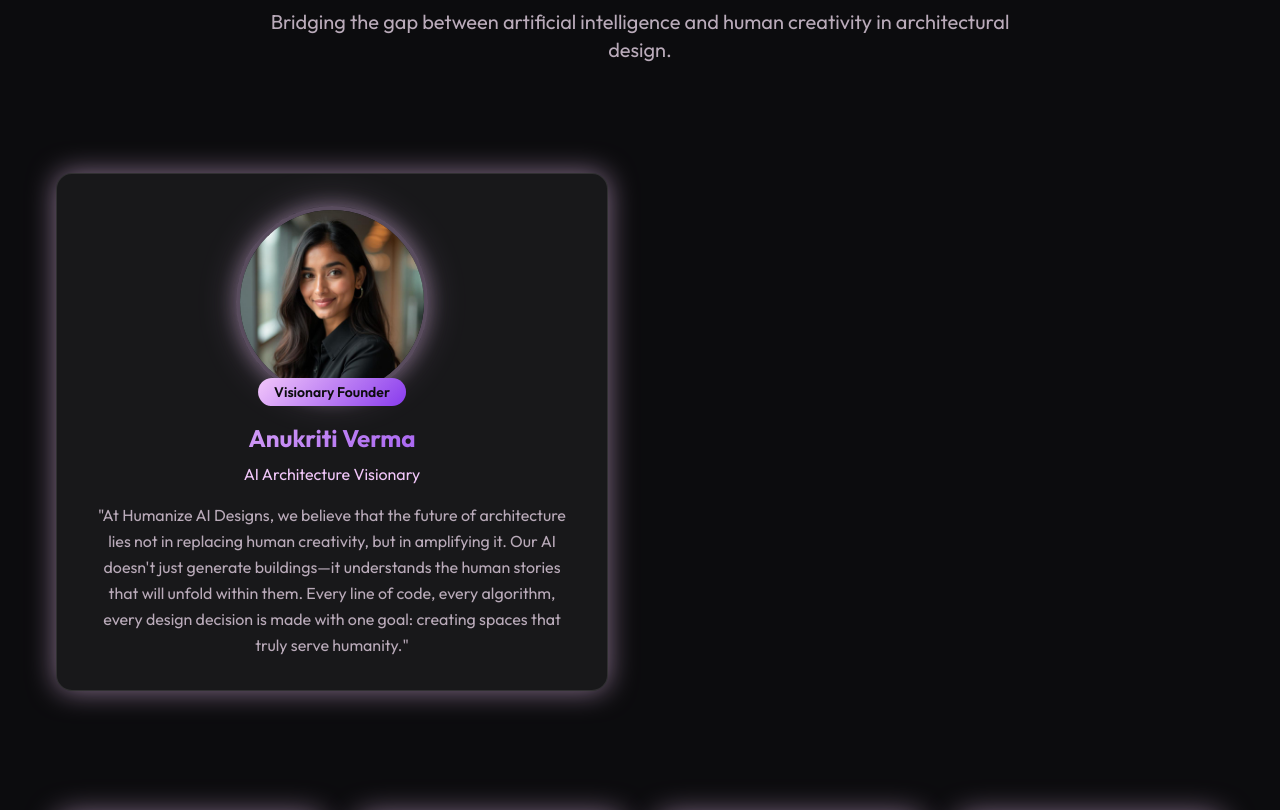
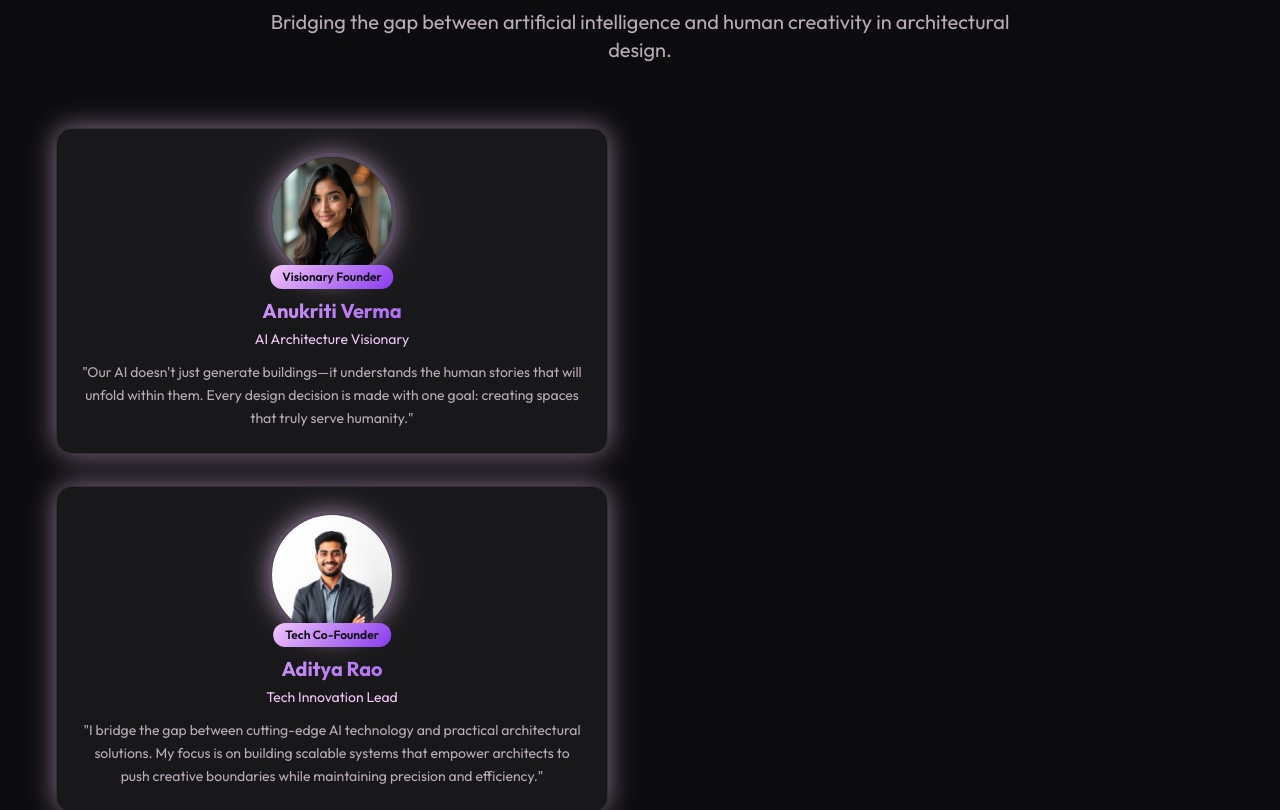
Before and after one commit to Adityarao19/ai-architectural-visions-fuse, a React (Vite) app: page / in a window 1280 px wide. Shown: the part 2120-2930 px from the top of the page. Built offline with nearby package versions, Linux system fonts and the light colour scheme.

Commit message:
Add Aditya Rao profile
Create a profile for Aditya Rao, the co-founder.

```diff
--- a/src/components/AboutSection.tsx
+++ b/src/components/AboutSection.tsx
@@ -1,6 +1,7 @@
 import { useState, useRef, useEffect } from 'react';
 import { Heart, Brain, Lightbulb, Users } from 'lucide-react';
 import founderImage from '@/assets/founder.jpg';
+import coFounderImage from '@/assets/co-founder.jpg';
 
 export function AboutSection() {
   const [isVisible, setIsVisible] = useState(false);
@@ -64,13 +65,14 @@ export function AboutSection() {
         </div>
 
         {/* Main Content */}
-        <div className="grid grid-cols-1 lg:grid-cols-2 gap-16 items-center">
-          {/* Founder Section */}
+        <div className="grid grid-cols-1 lg:grid-cols-2 gap-16 items-start">
+          {/* Co-Founders Section */}
+          <div className="space-y-8">
+            {/* Founder 1 - Anukriti Verma */}
             <div className={`${isVisible ? 'fade-up' : 'opacity-0'}`} style={{ animationDelay: '0.4s' }}>
-            <div className="glass-card p-8 text-center">
-              {/* Founder Image */}
-              <div className="relative mb-6">
-                <div className="w-48 h-48 mx-auto rounded-full overflow-hidden border-4 border-primary/30 glow-primary">
+              <div className="glass-card p-6 text-center">
+                <div className="relative mb-4">
+                  <div className="w-32 h-32 mx-auto rounded-full overflow-hidden border-4 border-primary/30 glow-primary">
                     <img
                       src={founderImage}
                       alt="Anukriti Verma - Founder"
@@ -78,22 +80,44 @@ export function AboutSection() {
                     />
                   </div>
                   <div className="absolute -bottom-2 left-1/2 transform -translate-x-1/2">
-                  <div className="bg-gradient-primary text-primary-foreground px-4 py-1 rounded-full text-sm font-semibold">
+                    <div className="bg-gradient-primary text-primary-foreground px-3 py-1 rounded-full text-xs font-semibold">
                       Visionary Founder
                     </div>
                   </div>
                 </div>
+                <h3 className="text-xl font-bold mb-1 text-gradient">Anukriti Verma</h3>
+                <p className="text-primary text-sm mb-3">AI Architecture Visionary</p>
+                <p className="text-muted-foreground text-sm leading-relaxed">
+                  "Our AI doesn't just generate buildings—it understands the human stories that will
+                  unfold within them. Every design decision is made with one goal: creating spaces that truly serve humanity."
+                </p>
+              </div>
+            </div>
 
-              {/* Founder Info */}
-              <h3 className="text-2xl font-bold mb-2 text-gradient">Anukriti Verma</h3>
-              <p className="text-primary mb-4">AI Architecture Visionary</p>
-
-              <p className="text-muted-foreground leading-relaxed">
-                "At Humanize AI Designs, we believe that the future of architecture lies not in replacing human creativity,
-                but in amplifying it. Our AI doesn't just generate buildings—it understands the human stories that will
-                unfold within them. Every line of code, every algorithm, every design decision is made with one goal:
-                creating spaces that truly serve humanity."
+            {/* Founder 2 - Aditya Rao */}
+            <div className={`${isVisible ? 'fade-up' : 'opacity-0'}`} style={{ animationDelay: '0.6s' }}>
+              <div className="glass-card p-6 text-center">
+                <div className="relative mb-4">
+                  <div className="w-32 h-32 mx-auto rounded-full overflow-hidden border-4 border-primary/30 glow-primary">
+                    <img
+                      src={coFounderImage}
+                      alt="Aditya Rao - Co-Founder"
+                      className="w-full h-full object-cover"
+                    />
+                  </div>
+                  <div className="absolute -bottom-2 left-1/2 transform -translate-x-1/2">
+                    <div className="bg-gradient-primary text-primary-foreground px-3 py-1 rounded-full text-xs font-semibold">
+                      Tech Co-Founder
+                    </div>
+                  </div>
+                </div>
+                <h3 className="text-xl font-bold mb-1 text-gradient">Aditya Rao</h3>
+                <p className="text-primary text-sm mb-3">Tech Innovation Lead</p>
+                <p className="text-muted-foreground text-sm leading-relaxed">
+                  "I bridge the gap between cutting-edge AI technology and practical architectural solutions.
+                  My focus is on building scalable systems that empower architects to push creative boundaries while maintaining precision and efficiency."
                 </p>
+              </div>
             </div>
           </div>
 
@@ -105,7 +129,7 @@ export function AboutSection() {
                 className={`glass-card p-6 magnetic-hover ${
                   isVisible ? 'fade-up' : 'opacity-0'
                 }`}
-                style={{ animationDelay: `${0.6 + index * 0.1}s` }}
+                style={{ animationDelay: `${0.8 + index * 0.1}s` }}
               >
                 <div className="flex items-start space-x-4">
                   <div className="flex-shrink-0">
```
Also changed, not shown: src/assets/co-founder.jpg (added). Lines whose indentation alone changed are shown as unchanged.
